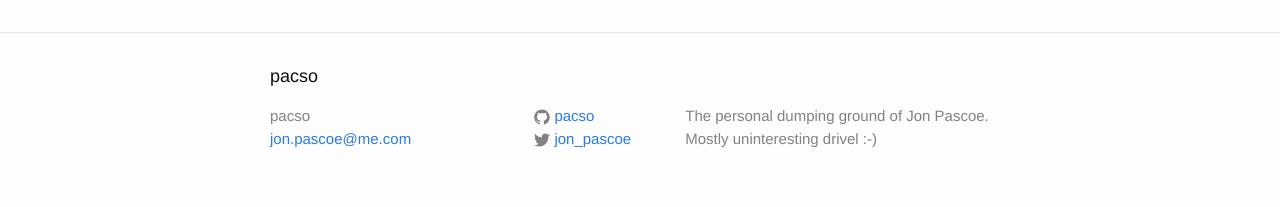
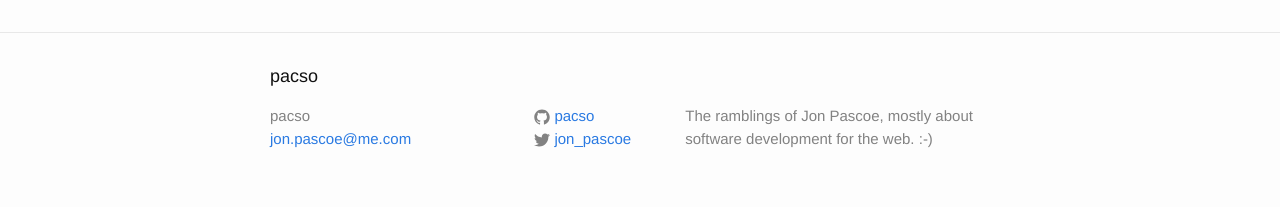
Before and after one commit to pacso/pacso.github.io, a Jekyll site: the page built from index.html, in a window 1280 px wide. Shown: the part 894-1101 px from the top of the page. Built offline with Jekyll 4.4.1, drawn with Linux system fonts in a browser that asks for light colours.

Commit message:
Update site description

```diff
--- a/_config.yml
+++ b/_config.yml
@@ -2,7 +2,7 @@
 title: pacso
 email: jon.pascoe@me.com
 description: > # this means to ignore newlines until "baseurl:"
-  The personal dumping ground of Jon Pascoe. Mostly uninteresting drivel :-)
+  The ramblings of Jon Pascoe, mostly about software development for the web. :-)
 baseurl: "" # the subpath of your site, e.g. /blog/
 url: "http://pacso.github.io" # the base hostname & protocol for your site
 twitter_username: jon_pascoe
```
